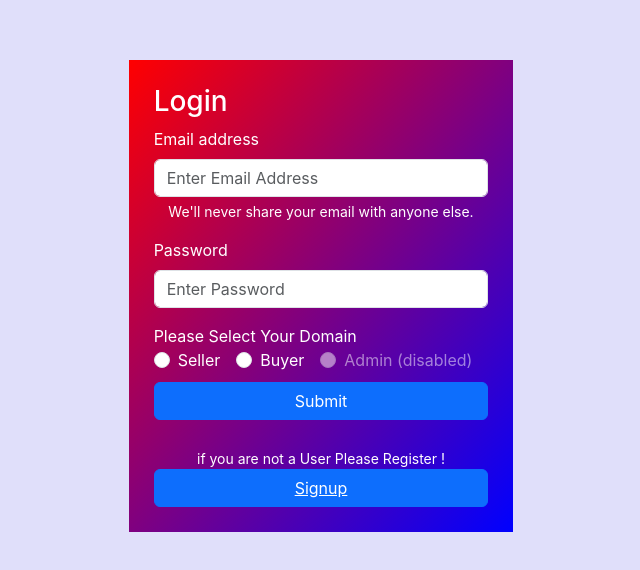
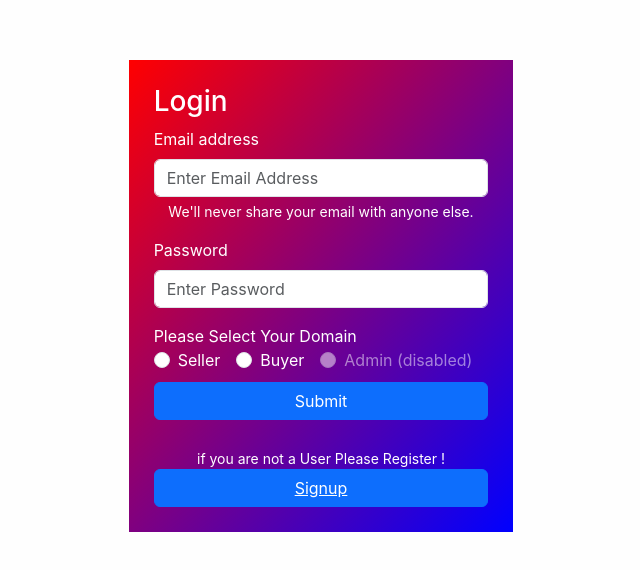
Before and after one commit to Ainulabsar/Book-lio, a React (Create React App) app: page / in a window 1280 px wide. Shown: the part 104-674 px from the top of the page, without its empty margins (319-959 px from the left). Built offline with nearby package versions, Linux system fonts and the light colour scheme.

Commit message:
login ui

```diff
--- a/src/components/login/login.css
+++ b/src/components/login/login.css
@@ -6,9 +6,7 @@
     align-items: center;
     height: 100vh;
     width: 100%;
-    background-color: rgba(193, 192, 245, 0.5);
-
-      backdrop-filter: blur(10px);
+        background-color: #FEFEFE;
 }
 
 .containerc {
```
